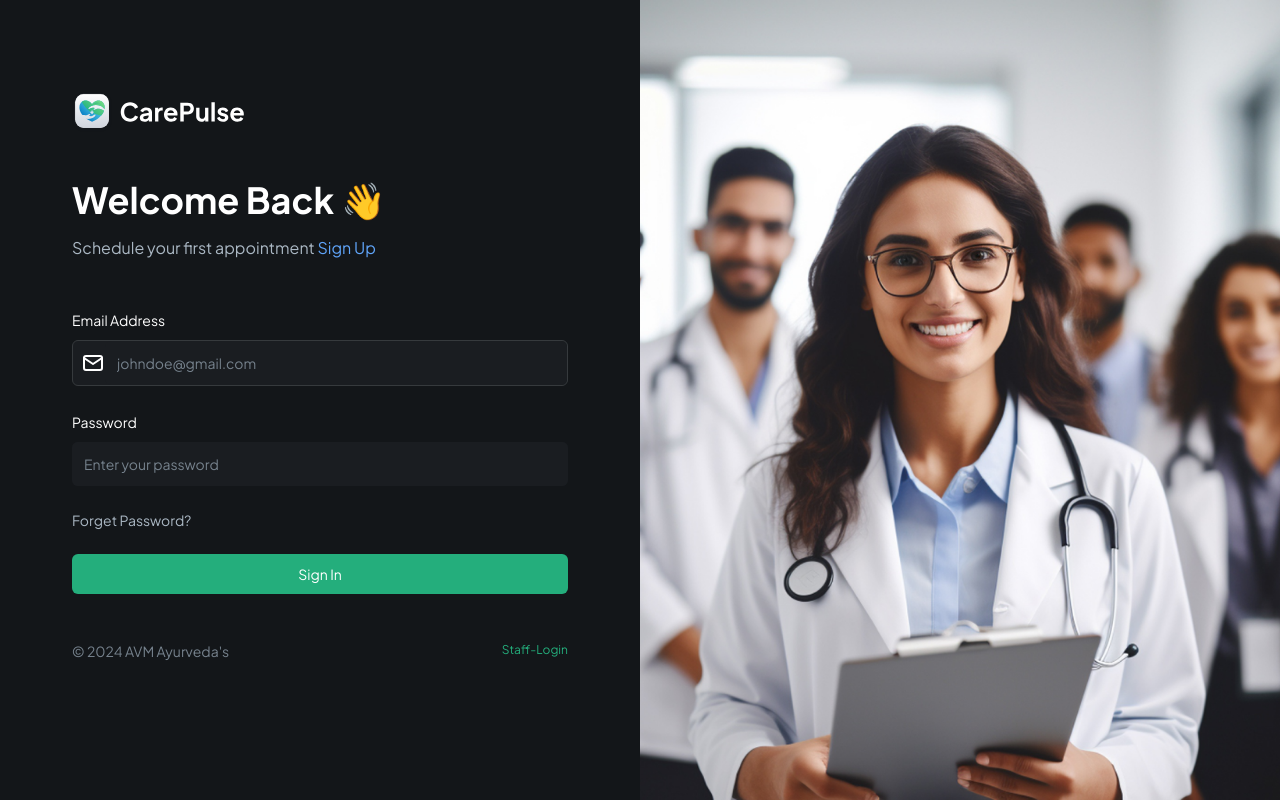
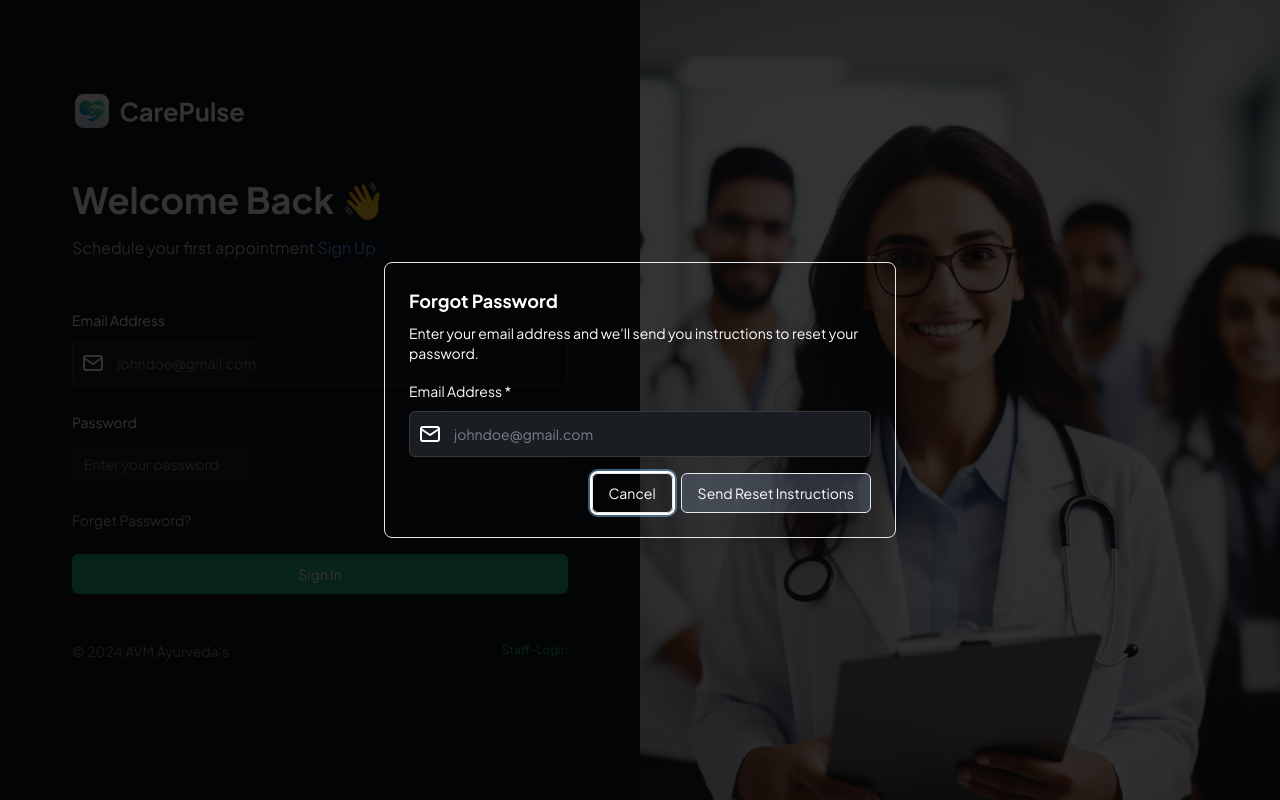
Before and after one commit to MayaHaynesPrincess48/hospital-management-system, a Next.js app in the folder client/: page /signin in a window 1280 px wide. Both pictures are taken after a click on the element "Forget Password?". Built offline with nearby package versions, Linux system fonts and the light colour scheme.

Commit message:
forget password model added

```diff
--- a/client/app/page.tsx
+++ b/client/app/page.tsx
@@ -1,24 +1,30 @@
-// import AboutAyurveda from "@/components/(patient)/home/AboutAyurveda";
-// import ImageSlider from "@/components/(patient)/home/ImageSlider";
-// import WhyUs from "@/components/(patient)/home/WhyUs";
+// import AboutAyurveda from "@/components/patient/home/AboutAyurveda";
+// import ImageSlider from "@/components/patient/home/ImageSlider";
+// import WhyUs from "@/components/patient/home/WhyUs";
 // import dynamic from "next/dynamic";
 // import Loader  from "@/components/common/Loader";
 
-// const  FeaturesList = dynamic(()=>import("@/components/(patient)/home/FeatureList"),{
+// const  FeaturesList = dynamic(()=>import("@/components/patient/home/FeatureList"),{
 //    loading:()=><Loader />,
 // })
 
 
-const Page = () => {
+const HomePage = () => {
    return (
       <section className="mx-auto ">
          {/* <ImageSlider />
          <AboutAyurveda />
          <WhyUs />
          <FeaturesList /> */}
-         Home Page is not available due to overload 💪💪💪💪
+          <div className="text-2xl font-bold text-center my-28 mb-64">
+            🚧 Hold your horses! 🐴
+            <br />
+            Iam currently working on some awesome animations and large items.
+            <br />
+            Check back soon for a breathtaking experience! 🌟
+         </div>
       </section>
    );
 };
 
-export default Page;
+export default HomePage;
--- a/client/components/common/SubmitButton.tsx
+++ b/client/components/common/SubmitButton.tsx
@@ -6,26 +6,14 @@ interface SubmitButtonProps {
    isLoading: boolean;
    className?: string;
    children: React.ReactNode;
+   variant?: "default" | "outline" | "link" | "ghost" | "destructive" | "secondary" | null;
 }
-const SubmitButton = ({
-   isLoading,
-   className,
-   children,
-}: SubmitButtonProps) => {
+const SubmitButton = ({ isLoading, className, children, variant }: SubmitButtonProps) => {
    return (
-      <Button
-         type="submit"
-         disabled={isLoading}
-         className={className ?? "shad-primary-btn w-full"}
-      >
+      <Button type="submit" variant={variant} disabled={isLoading} className={className ?? "shad-primary-btn w-full"}>
          {isLoading ? (
             <div className="flex items-center gap-4">
-               <Image
-                  src="/assets/icons/loader.svg"
-                  alt="loader"
-                  width={27}
-                  height={27}
-               />
+               <Image src="/assets/icons/loader.svg" alt="loader" width={27} height={27} />
             </div>
          ) : (
             children
--- a/client/components/forms/patient/SigninForm.tsx
+++ b/client/components/forms/patient/SigninForm.tsx
@@ -14,7 +14,7 @@ import { useToast } from "@/components/ui/use-toast";
 import { useRouter } from "next/navigation";
 import { useSignInPatient } from "@/lib/hooks/usePatientAuth";
 import { useAuth } from "@/lib/hooks/useAuth";
-import { Button } from "@/components/ui/button";
+import ForgetPasswordModel from "@/components/models/ForgetPasswordModel";
 
 const LoginForm = () => {
    const [error, setError] = useState("");
@@ -22,6 +22,7 @@ const LoginForm = () => {
    const router = useRouter();
    const { mutate: signIn, isPending } = useSignInPatient();
    const { setCredentials } = useAuth();
+   const [isForgetPasswordOpen, setIsForgetPasswordOpen] = useState(false);
 
    const form = useForm<z.infer<typeof signinFormValidation>>({
       resolver: zodResolver(signinFormValidation),
@@ -56,10 +57,6 @@ const LoginForm = () => {
       );
    };
 
-   const handleForgetPassword = ()=>{
-
-   }
-
    return (
       <Form {...form}>
          <form onSubmit={form.handleSubmit(onSubmit)} className="space-y-6 flex-1">
@@ -91,14 +88,15 @@ const LoginForm = () => {
             />
 
             {error && <p className="text-red-500 text-sm mt-2">{error}</p>}
-            <p className="text-dark-700 text-sm mt-2 cursor-pointer" onClick={handleForgetPassword}>
+            <p
+               className="text-dark-700 text-sm mt-2 cursor-pointer"
+               onClick={() => setIsForgetPasswordOpen(!isForgetPasswordOpen)}>
                Forget Password?
             </p>
 
             <SubmitButton isLoading={isPending}>Sign In</SubmitButton>
-
-
          </form>
+         <ForgetPasswordModel isOpen={isForgetPasswordOpen} setIsOpen={setIsForgetPasswordOpen} />
       </Form>
    );
 };
--- /dev/null
+++ b/client/components/models/ForgetPasswordModel.tsx
@@ -0,0 +1,90 @@
+import { Dispatch, SetStateAction } from "react";
+import { useForm } from "react-hook-form";
+import { zodResolver } from "@hookform/resolvers/zod";
+import * as z from "zod";
+import {
+  AlertDialog,
+  AlertDialogTitle,
+  AlertDialogContent,
+  AlertDialogDescription,
+  AlertDialogFooter,
+  AlertDialogCancel,
+  AlertDialogAction,
+  AlertDialogHeader,
+} from "@/components/ui/alert-dialog";
+import { Button } from "@/components/ui/button";
+import { Form } from "@/components/ui/form";
+import SubmitButton from "../common/SubmitButton";
+import CustomFormField from "../common/CustomFormField";
+import { FormFieldType } from "@/types/fromTypes";
+
+type Props = {
+  isOpen: boolean;
+  setIsOpen: Dispatch<SetStateAction<boolean>>;
+};
+
+const formSchema = z.object({
+  email: z.string().email("Please enter a valid email address."),
+});
+
+type FormValues = z.infer<typeof formSchema>;
+
+const ForgotPasswordModal = ({ isOpen, setIsOpen }: Props) => {
+  const form = useForm<FormValues>({
+    resolver: zodResolver(formSchema),
+    defaultValues: {
+      email: "",
+    },
+  });
+
+  const { control, handleSubmit, formState: { isSubmitting } } = form;
+
+  const onSubmit = async (data: FormValues) => {
+    try {
+      await new Promise(resolve => setTimeout(resolve, 2000));
+      console.log("Password reset email sent to:", data.email);
+      setIsOpen(false);
+    } catch (error) {
+      console.error("Error sending password reset email:", error);
+    }
+  };
+
+  return (
+    <AlertDialog open={isOpen} onOpenChange={setIsOpen}>
+      <AlertDialogContent>
+        <AlertDialogHeader>
+          <AlertDialogTitle>Forgot Password</AlertDialogTitle>
+          <AlertDialogDescription>
+            Enter your email address and we'll send you instructions to reset your password.
+          </AlertDialogDescription>
+        </AlertDialogHeader>
+        <Form {...form}>
+          <form onSubmit={handleSubmit(onSubmit)} className="space-y-4">
+            <CustomFormField
+              fieldType={FormFieldType.INPUT}
+              control={control}
+              name="email"
+              label="Email Address *"
+              placeholder="johndoe@gmail.com"
+              iconSrc="/assets/icons/email.svg"
+            />
+            <AlertDialogFooter className="mt-6">
+              <AlertDialogCancel asChild>
+                <Button variant="ghost" onClick={() => setIsOpen(false)}>
+                  Cancel
+                </Button>
+              </AlertDialogCancel>
+              <AlertDialogAction asChild>
+                <SubmitButton isLoading={isSubmitting} variant="outline" className="bg-slate-500 bg-opacity-40"  >
+                  Send Reset Instructions
+                </SubmitButton>
+              </AlertDialogAction>
+            </AlertDialogFooter>
+          </form>
+        </Form>
+      </AlertDialogContent>
+    </AlertDialog>
+  );
+};
+
+export default ForgotPasswordModal;
```
